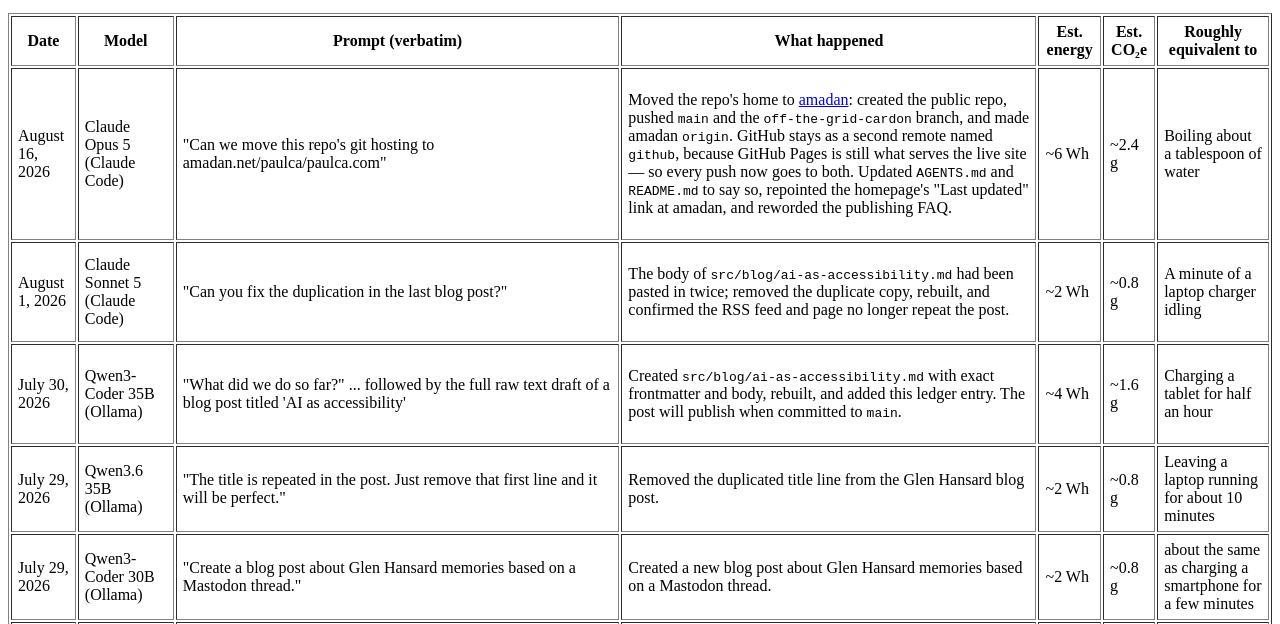
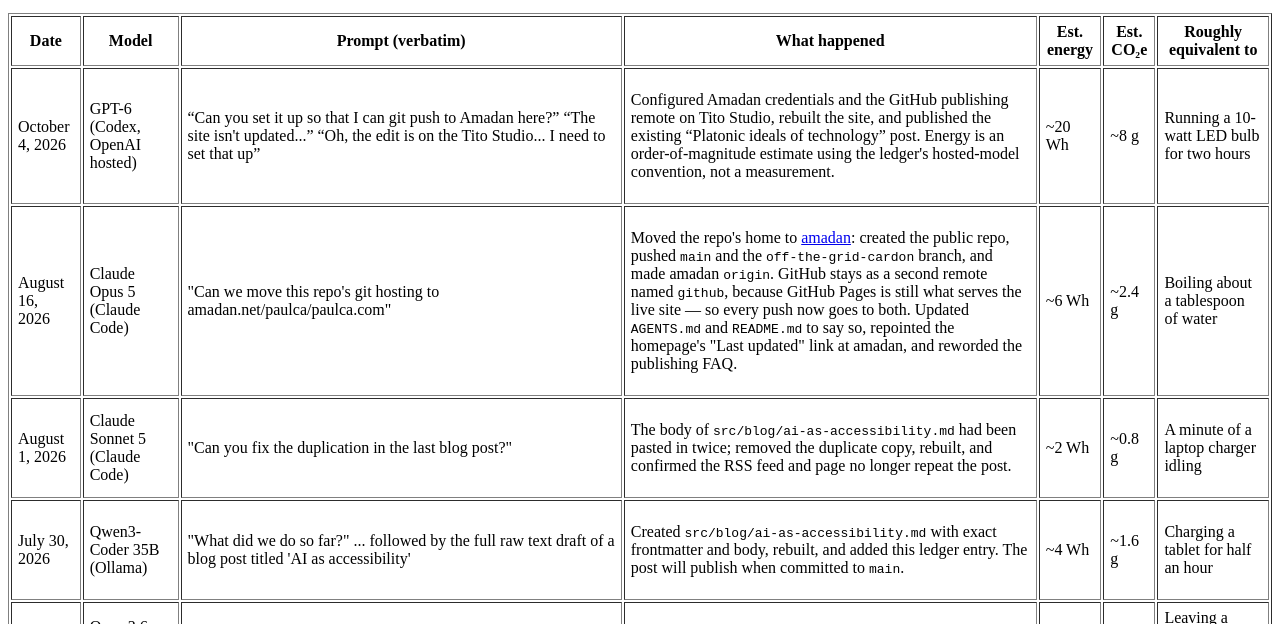
Before and after one commit to paulca/paulca.com, an Eleventy site: page src/ai.njk in a window 1280 px wide. Shown: the part 137-761 px from the top of the page. Built offline with nearby package versions, Linux system fonts and the light colour scheme; Eleventy itself is replaced by a stand-in of ours; files that its build step writes are made by us from their sources.

Commit message:
Record Tito Studio publishing setup

```diff
--- /dev/null
+++ b/src/ledger/2026-10-04-01-studio-publishing.md
@@ -0,0 +1,14 @@
+---
+model: GPT-6 (Codex, OpenAI hosted)
+wh: 20
+co2_g: 8
+comparison: Running a 10-watt LED bulb for two hours
+prompt: >-
+  “Can you set it up so that I can git push to Amadan here?”
+  “The site isn't updated...”
+  “Oh, the edit is on the Tito Studio... I need to set that up”
+---
+Configured Amadan credentials and the GitHub publishing remote on Tito Studio,
+rebuilt the site, and published the existing “Platonic ideals of technology”
+post. Energy is an order-of-magnitude estimate using the ledger's hosted-model
+convention, not a measurement.
```
Also changed, not shown: docs/ai.html (+15 -2 lines).
